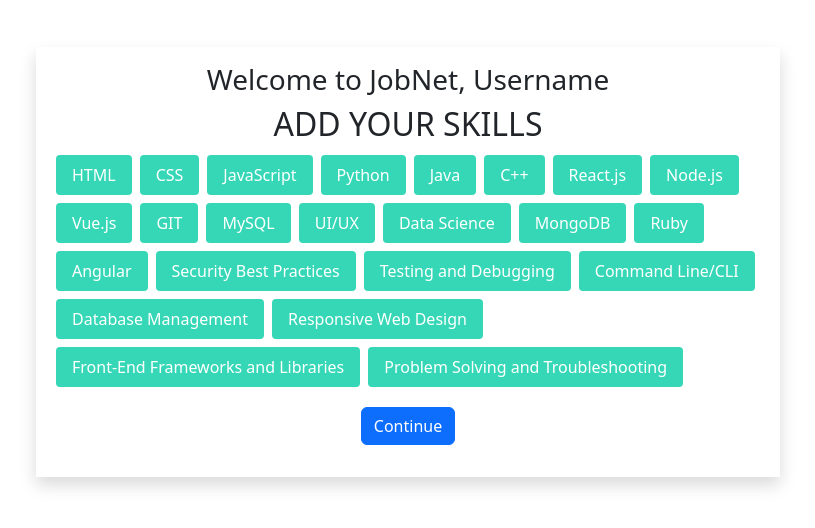
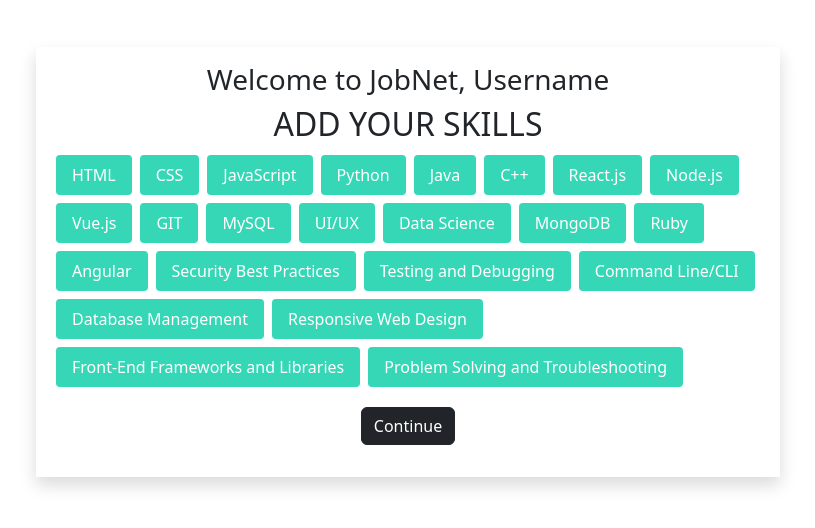
Before and after one commit to mabulous42/JobNetFullStack, a React (Create React App) app in the folder jobnetfrontend/: page /user/skills in a window 1280 px wide. Shown: the part 138-666 px from the top of the page, without its empty margins (232-1047 px from the left). Built offline with nearby package versions, Linux system fonts and the light colour scheme.

Commit message:
changed the color of the continue button from primary to dark

```diff
--- a/jobnetfrontend/src/SelectSkill.js
+++ b/jobnetfrontend/src/SelectSkill.js
@@ -38,7 +38,7 @@ const SelectSkill = () => {
                         ))}
                     </div>
                     <div className='text-center my-3'>
-                        <button className="btn btn-primary">Continue</button>
+                        <button className="btn btn-dark">Continue</button>
                     </div>
                     {/* <div>
                         <h3>Selected Skills:</h3>
```
